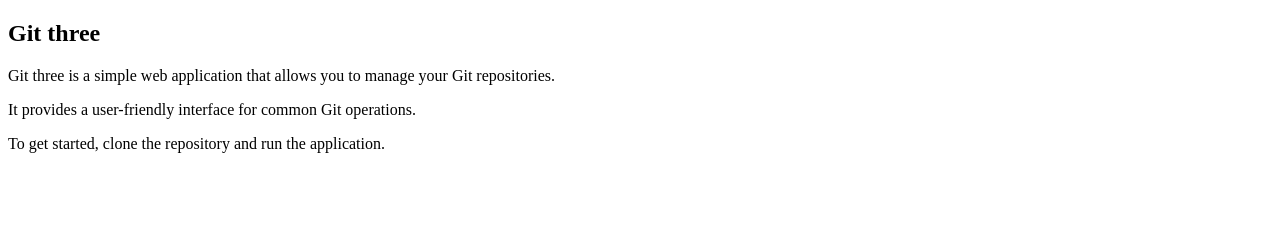
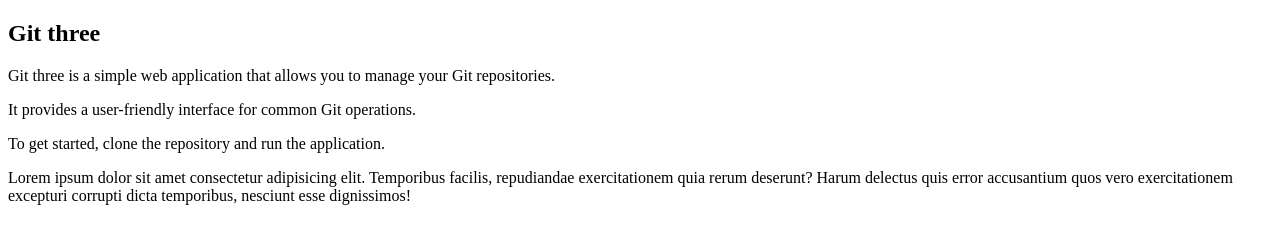
Before and after one commit to manoj0430/learningGit, a plain HTML site: page index.html in a window 1280 px wide. Drawn offline with Linux system fonts and the light colour scheme.

Commit message:
add hero to code

```diff
--- a/index.html
+++ b/index.html
@@ -15,5 +15,13 @@
       <p>It provides a user-friendly interface for common Git operations.</p>
       <p>To get started, clone the repository and run the application.</p>
     </section>
+    <section class="hero">
+      <p>
+        Lorem ipsum dolor sit amet consectetur adipisicing elit. Temporibus
+        facilis, repudiandae exercitationem quia rerum deserunt? Harum delectus
+        quis error accusantium quos vero exercitationem excepturi corrupti dicta
+        temporibus, nesciunt esse dignissimos!
+      </p>
+    </section>
   </body>
 </html>
```
